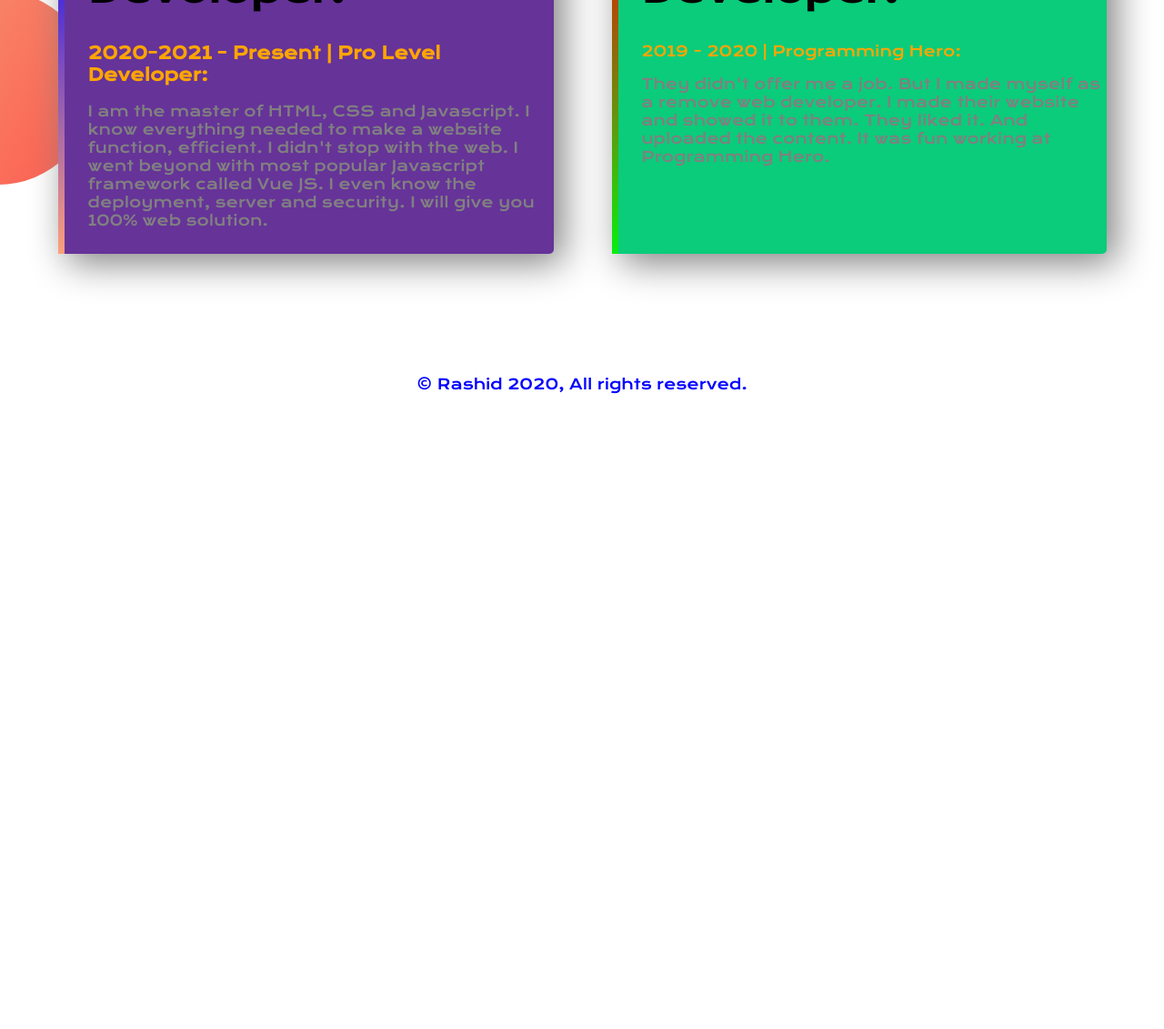
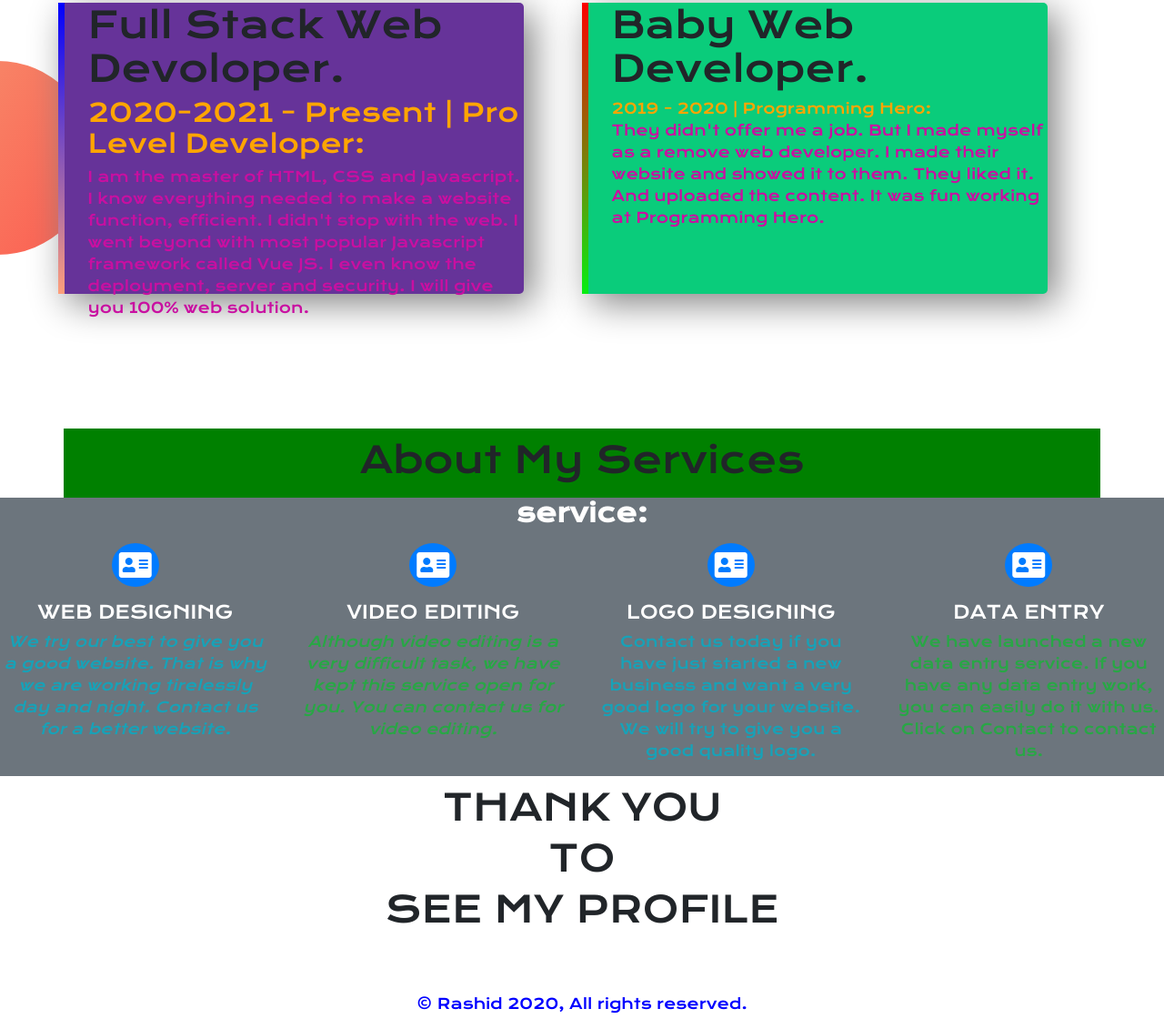
Before and after one commit to kazirashid420/web-portfolio, a plain HTML site: page index.html in a window 1280 px wide. Shown: the part 1437-2568 px from the top of the page at 91% size. Before the commit the page ends 1885 px from the top, so only its background shows below. Drawn offline with nearby package versions, Linux system fonts and the light colour scheme.

Commit message:
frist-commit

```diff
--- a/index.html
+++ b/index.html
@@ -4,39 +4,50 @@
     <meta charset="UTF-8">
     <meta http-equiv="X-UA-Compatible" content="IE=edge">
     <meta name="viewport" content="width=device-width, initial-scale=1.0">
+     <!--bootstrap4 cdn-->
+     <link rel="stylesheet" href="https://cdn.jsdelivr.net/npm/bootstrap@4.5.3/dist/css/bootstrap.min.css" integrity="sha384-TX8t27EcRE3e/ihU7zmQxVncDAy5uIKz4rEkgIXeMed4M0jlfIDPvg6uqKI2xXr2" crossorigin="anonymous">
+     <!--font awsome cdn-->
+     <link rel="stylesheet" href="https://use.fontawesome.com/releases/v5.15.3/css/all.css" integrity="sha384-SZXxX4whJ79/gErwcOYf+zWLeJdY/qpuqC4cAa9rOGUstPomtqpuNWT9wdPEn2fk" crossorigin="anonymous">
+
     <title>MD> Kazi RAshid</title>
     <link rel="preconnect" href="https://fonts.gstatic.com">
 <link href="https://fonts.googleapis.com/css2?family=Krona+One&display=swap" rel="stylesheet">
     <link rel="stylesheet" href="style.css">
 </head>
 <body>
-   <section class="top-banner">
-   <div class="half-width">
+
+
+   <section class="top-banner ">
+     <div class="half-width"><br>
+    <div class="bg-danger  text-center">
+        <button class="bg-warning "><a  target="_blank" href="">Menu</a></button> <button class="bg-dark"><a  target="_blank" href="https://www.facebook.com/rashid.kazi.420/">About</a></button> <button><a  target="_blank" href="https://www.linkedin.com/in/kazi-rashid-72b420210/">Our Services</a></button> <button  class="bg-dark"><a  target="_blank" href="https://www.facebook.com/rashid.kazi.420/">Content</a></button> <button  class="bg-warning"><a  target="_blank" href="https://www.linkedin.com/in/kazi-rashid-72b420210/">Help</a></button>
+     </div><br><br><br><br>
+       <br>
        <h1>Welcome To</h1>
-       <h1><span class="name-highlight"> Rashid</span> Website</h1>
+       <h1><span class="name-highlight"> Rashid</span> Website</h1><br>
        <h3>World-class Professional Web Devoloper:</h3>
        <p>Web Developer Jobs has hundreds of jobs online. Find the perfect job quickly, permanent or contract. I would be very happy if you would like to work with me. I can help you with web development. If you want to hire me, click on the hire button below.</p>
        <a class="link-button" target="_blank" href="https://www.linkedin.com/in/kazi-rashid-72b420210/">HIRE ME</a>
-   </div>
+   </div><br><br><br><br><br><br>
    <div class="half-width">
        <img src="images/image Rashid1.png">
    </div>
-   </section>
+   </section><br><br><br><br><br><br><br><br><br><br>
    <section class="dream-area">
     <div class="half-width">
         <img src="images/image 9.png">
 
        </div>
        <div class="half-width">
-        <h2>Big Dream.</h2>
+        <h2>Big Dream.</h2><br>
         <h3>Become World's No.1 Devoloper:</h3>
         <p>I already learned the basic HTML and CSS. I can build any simple Website. I can even teach my grandma how to make simple Website. Myy goal is to build 3 Website and learn advance topics</p>
         <a class="link-button" target="_blank" href="https://www.facebook.com/rashid.kazi.420/">GO TO FACEBOOK</a>
        </div>
-   </section>
+   </section><br><br><br><br><br>
     <section class="exprience-area">
       <div class="exprience">
-        <h2><b>Expriences:</b></h2>
+        <h2><b>Expriences:</b></h2><br>
       </div>
      <div id="full-stack" class="half-width single-exprience">
        <h2>Full Stack Web Devoloper.</h2>
@@ -48,11 +59,53 @@
     <h class="name-highlight">2019 - 2020 | Programming Hero:</h3>
      <p class="font-color">They didn't offer me a job. But I made myself as a remove web developer. I made their website and showed it to them. They liked it. And uploaded the content. It was fun working at Programming Hero.</p>
      </div>
-    </section>
+    </section><br><br>
+
+    <section>
+      <div class="rashid container">
+       <h2> About My Services</h2>
+      </div>
+
+      <div class="service-section bg-secondary text-white">
+        <div class="title text-center ">
+            <h3 class="font-weight-bolder mb-3">service:</h3>
+          <div class="row text-center text-md-center text-sm-left">
+            <div class="col-lg-3">
+                <i class="bg-primary p-2 fa-2x text-white rounded-circle mb-3 fas fa-address-card"></i>
+               <h5 class="text-uppercase">Web Designing</h5>
+               <p class="font-italic text-info"> We try our best to give you a good website. That is why we are working tirelessly day and night. Contact us for a better website.</p>
+           </div>
+           <div class="col-lg-3">
+            <i class="bg-primary p-2 fa-2x text-white rounded-circle mb-3 fas fa-address-card"></i>
+            <h5 class="text-uppercase">Video Editing</h5>
+            <p class="font-italic text-success">Although video editing is a very difficult task, we have kept this service open for you. You can contact us for video editing.</p>
+          </div>
+           <div class="col-lg-3">
+               <i class="bg-primary p-2 fa-2x text-white rounded-circle mb-3 fas fa-address-card"></i>
+               <h5 class="text-uppercase">Logo Designing</h5>
+               <p class="text-info">Contact us today if you have just started a new business and want a very good logo for your website. We will try to give you a good quality logo.</p>
+           </div>
+
+           <div class="col-lg-3">
+            <i class="bg-primary p-2 fa-2x text-white rounded-circle mb-3 fas fa-address-card"></i>
+            <h5 class="text-uppercase">Data Entry </h5>
+               <p class="text-success">We have launched a new data entry service. If you have any data entry work, you can easily do it with us. Click on Contact to contact us.</p>
+            </div>
+        </div>
+           </div>
+            </div>
+            <div id="fabiha" class="container">
+              <h2>THANK YOU</h2>
+              <h2>TO</h2>
+              <h2>SEE MY PROFILE</h2>
+             </div>
+    </section><BR><br><br></BR><br>
     <footer>
         <p>© Rashid 2020, All rights reserved.</p>
     </footer>
 
-
+ <!--bootstrap.js, jkury, popper-->
+ <script src="https://code.jquery.com/jquery-3.5.1.slim.min.js" integrity="sha384-DfXdz2htPH0lsSSs5nCTpuj/zy4C+OGpamoFVy38MVBnE+IbbVYUew+OrCXaRkfj" crossorigin="anonymous"></script>
+ <script src="https://cdn.jsdelivr.net/npm/bootstrap@4.5.3/dist/js/bootstrap.bundle.min.js" integrity="sha384-ho+j7jyWK8fNQe+A12Hb8AhRq26LrZ/JpcUGGOn+Y7RsweNrtN/tE3MoK7ZeZDyx" crossorigin="anonymous"></script>
 </body>
 </html>
--- a/style.css
+++ b/style.css
@@ -57,7 +57,7 @@ section{
     height: 80%;
 }
  .font-color{
-     color: gray;
+     color: #c90fa1;
  }
  .exprience{
      text-align: center;
@@ -82,3 +82,14 @@ section{
 footer p{
     text-align: center;
 }
+.rashid{
+    background-color: green;
+    margin: auto;
+    text-align: center;
+    padding: 10px 20px;
+}
+#fabiha{
+    padding-top: 10px;
+    text-align: center;
+
+}
```
